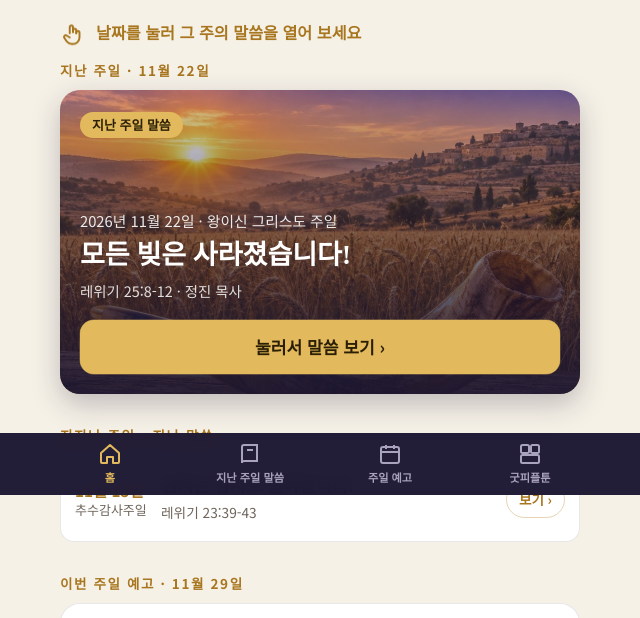
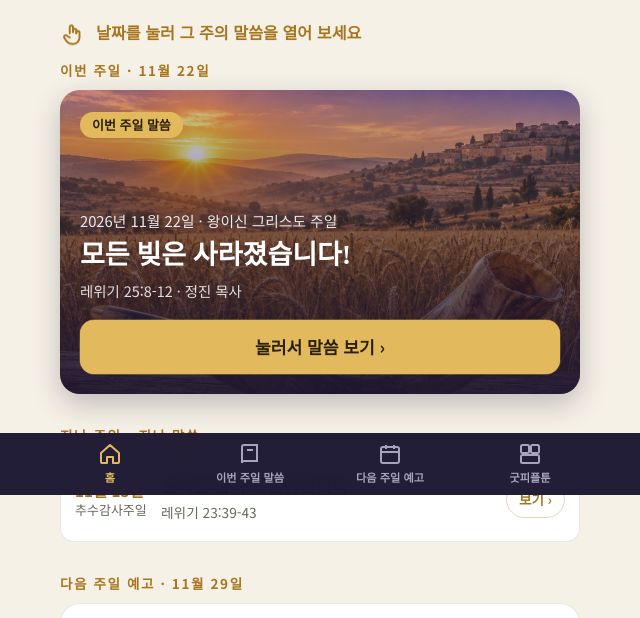
Before and after one commit to music4happy/goodneighbor-after, a plain HTML site: page index.html in a window 1280 px wide. Shown: the part 305-923 px from the top of the page, 320-960 px from the left. Drawn offline with Linux system fonts and the light colour scheme.

Commit message:
이번 주일 · 지난 주일 · 다음 주일 예고

```diff
--- a/index.html
+++ b/index.html
@@ -144,11 +144,11 @@
 
   <p class="hint"><svg viewBox="0 0 24 24" fill="none" stroke="currentColor" stroke-width="1.8" stroke-linecap="round" stroke-linejoin="round" aria-hidden="true"><path d="M9 11V5.5a1.5 1.5 0 0 1 3 0V10"/><path d="M12 10V8.5a1.5 1.5 0 0 1 3 0V11"/><path d="M15 11v-.5a1.5 1.5 0 0 1 3 0V15a6 6 0 0 1-6 6h-1a6 6 0 0 1-4.6-2.2L4 15.5a1.6 1.6 0 0 1 2.4-2.1L9 15"/></svg>날짜를 눌러 그 주의 말씀을 열어 보세요</p>
 
-  <p class="sec-label" style="margin-top:0">지난 주일 · 11월 22일</p>
+  <p class="sec-label" style="margin-top:0">이번 주일 · 11월 22일</p>
   <!-- ▼ 지난 주일 말씀: 매주 이 카드를 바꿉니다 -->
   <a class="feature" id="thisWeek" href="1122.html" style="background-image:url('1122-hero.jpg')">
     <div class="feature-in">
-      <span class="badge">지난 주일 말씀</span>
+      <span class="badge">이번 주일 말씀</span>
       <p class="f-date">2026년 11월 22일 · 왕이신 그리스도 주일</p>
       <h2 class="f-title">모든 빚은 사라졌습니다!</h2>
       <p class="f-ref">레위기 25:8-12 · 정진 목사</p>
@@ -157,7 +157,7 @@
   </a>
 
   <section id="past">
-    <p class="sec-label">지지난 주일 · 지난 말씀</p>
+    <p class="sec-label">지난 주일 · 지난 말씀</p>
     <ul class="list">
       <!-- 지난 주일을 이 아래에 최신순으로 추가합니다 -->
       <li><a href="1115.html"><span class="d">11월 15일<small>추수감사주일</small></span><span class="t">넘치는 감사로 살아갑니다!</span><span class="go">보기 ›</span><span class="s">레위기 23:39-43</span></a></li>
@@ -165,7 +165,7 @@
   </section>
 
   <section id="preview">
-    <p class="sec-label">이번 주일 예고 · 11월 29일</p>
+    <p class="sec-label">다음 주일 예고 · 11월 29일</p>
     <div class="preview">
       <div class="p-top"><span class="p-badge">대림절 첫째 주일</span><span class="p-date">11월 29일(주일) 오전 11시</span></div>
       <h2 class="p-title">기다리는 동안에도<br>함께 계신 예수님</h2>
@@ -223,8 +223,8 @@
 
 <nav class="tabbar" aria-label="앱 메뉴"><div class="tabbar-in">
   <a href="#top" class="on"><svg viewBox="0 0 24 24" fill="none" stroke="currentColor" stroke-width="2" stroke-linejoin="round"><path d="M3 11 12 3l9 8v9a1 1 0 0 1-1 1h-5v-6H9v6H4a1 1 0 0 1-1-1z"/></svg>홈</a>
-  <a href="1122.html" id="tabWeek"><svg viewBox="0 0 24 24" fill="none" stroke="currentColor" stroke-width="2"><path d="M4 5a2 2 0 0 1 2-2h13v16H6a2 2 0 0 0-2 2z"/><path d="M4 21V5"/><path d="M9 8h6"/></svg>지난 주일 말씀</a>
-  <a href="#preview"><svg viewBox="0 0 24 24" fill="none" stroke="currentColor" stroke-width="2"><rect x="3" y="5" width="18" height="16" rx="2"/><path d="M3 10h18M8 3v4M16 3v4"/></svg>주일 예고</a>
+  <a href="1122.html" id="tabWeek"><svg viewBox="0 0 24 24" fill="none" stroke="currentColor" stroke-width="2"><path d="M4 5a2 2 0 0 1 2-2h13v16H6a2 2 0 0 0-2 2z"/><path d="M4 21V5"/><path d="M9 8h6"/></svg>이번 주일 말씀</a>
+  <a href="#preview"><svg viewBox="0 0 24 24" fill="none" stroke="currentColor" stroke-width="2"><rect x="3" y="5" width="18" height="16" rx="2"/><path d="M3 10h18M8 3v4M16 3v4"/></svg>다음 주일 예고</a>
   <a href="#toon"><svg viewBox="0 0 24 24" fill="none" stroke="currentColor" stroke-width="2"><rect x="3" y="3" width="8" height="8" rx="1.5"/><rect x="13" y="3" width="8" height="8" rx="1.5"/><rect x="3" y="13" width="18" height="8" rx="1.5"/></svg>굿피플툰</a>
 </div></nav>
 
```
